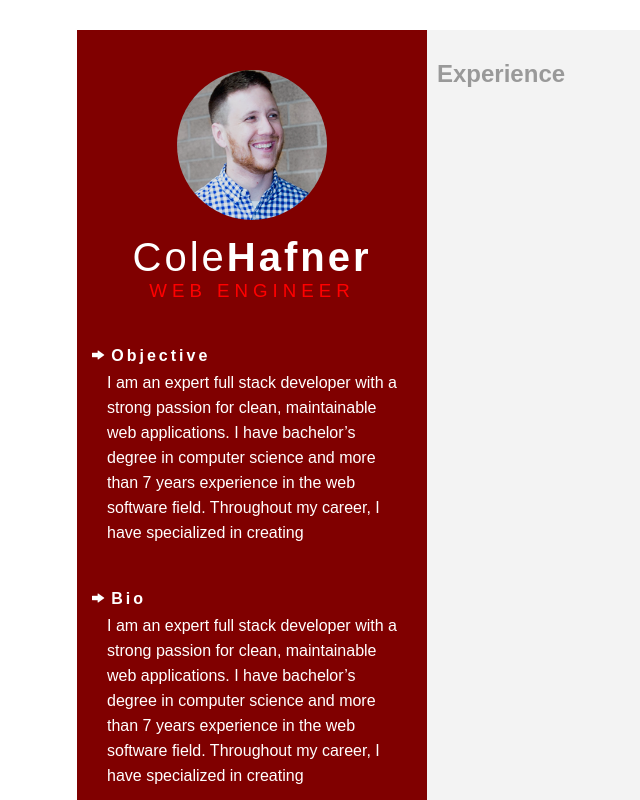
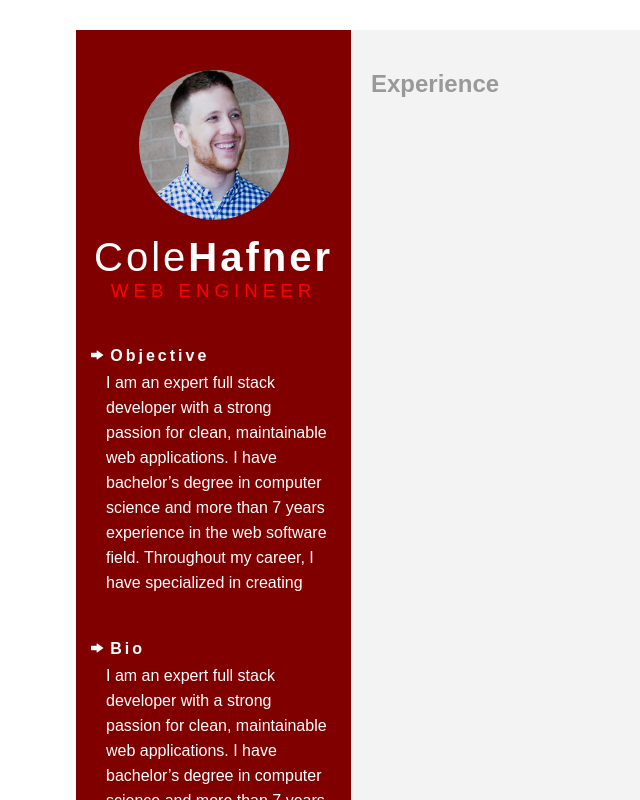
Before and after one commit to coleHafner/v3.colehafner.com, a React app: page /resume in a window 1280 px wide. Shown: the top 800 px of the page, without its empty margins (64-704 px from the left). Built offline with nearby package versions, Linux system fonts and the light colour scheme; what typescript-debounce-decorator would draw is missing.

Commit message:
style: made printable

```diff
--- a/src/components/Resume.tsx
+++ b/src/components/Resume.tsx
@@ -26,7 +26,7 @@ export const Resume: React.FunctionComponent = () => {
 	return (
 		<div className="resume">
 			<div className="sidebar">
-				<div className="logo" style={logoStyle}>
+				<div className="logo no-print" style={logoStyle}>
 					<span>CH</span>
 				</div>
 
--- a/src/styles.scss
+++ b/src/styles.scss
@@ -15,7 +15,8 @@ body {
 	font-family: arial;
 
 	&.resume-wrapper {
-		margin-left: 0 !important;
+		margin: 0 !important;
+		padding: 0 !important;
 
 		.app-nav {
 			display: none !important;
@@ -364,20 +365,27 @@ h4 {
 .resume {
 	position: relative;
 	max-width: 1000px;
-	min-height: 1200px;
+	min-height: 950px;
 	margin: 30px auto 30px auto;
 	background-color: #f3f3f3;
+	-webkit-print-color-adjust: exact;
 
 	.sidebar {
 		position: absolute;
 		top: 0;
 		bottom: 0;
-		width: 350px;
+		width: 275px;
 		background-color: maroon;
 		color: white;
 
+		// for printing
 		.logo {
 			margin-top: 40px;
+			margin-left: auto;
+			margin-right: auto;
+			text-align: center;
+			width: 150px;
+			height: 150px;
 		}
 
 		.name {
@@ -443,8 +451,8 @@ h4 {
 	}
 
 	.content {
-		margin-left: 350px;
-		padding: 10px;
+		margin-left: 275px;
+		padding: 20px;
 
 		h2 {
 			color: #999;
@@ -565,6 +573,14 @@ h4 {
 		display: none !important;
 	}
 
+	.resume  {
+		margin-top: 0;
+
+		.name {
+			margin-top: 50px;
+		}
+	}
+
 	body {
 		margin: 0 !important;
 		padding: 0 !important;
```
